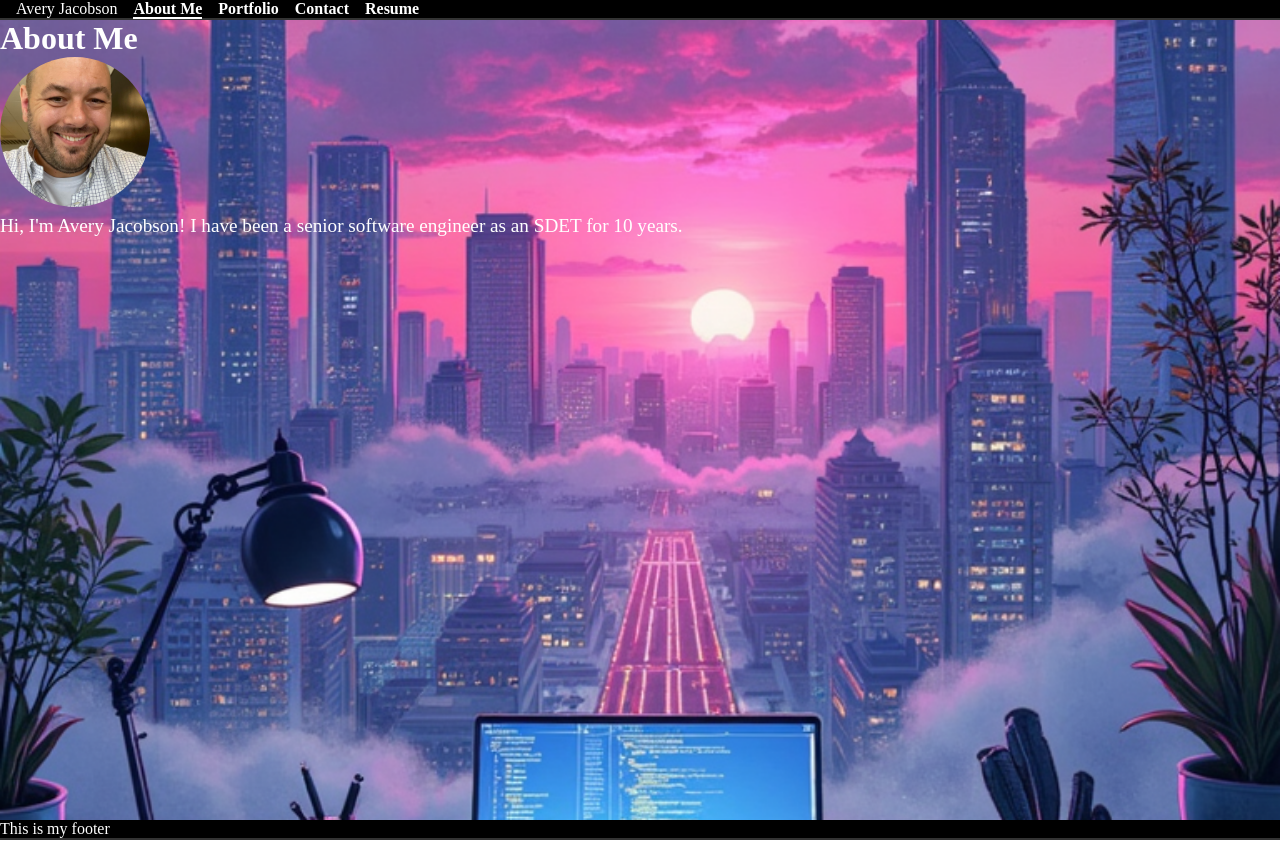
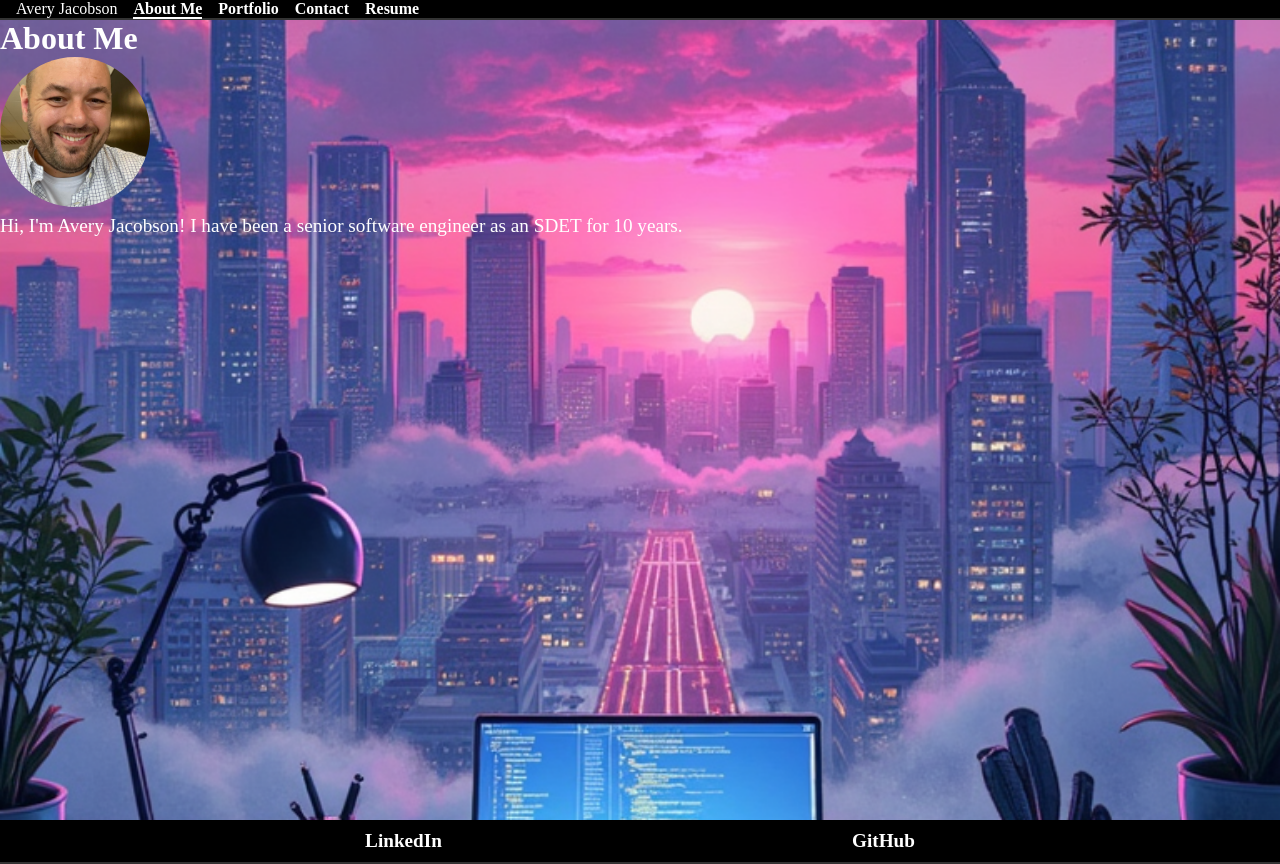
Before and after one commit to TheReal4m4d3u5/reactPortfolio, a React (Vite) app: page / in a window 1280 px wide. Before the commit the page ends 840 px from the top, so only its background shows below. Built offline with nearby package versions, Linux system fonts and the light colour scheme.

Commit message:
added footer and content and made my links pretty

```diff
--- /dev/null
+++ b/footerStyles.css
@@ -0,0 +1,19 @@
+.links {
+    display: flex;
+    justify-content: space-evenly; /* Spaces links evenly across the full width */
+    align-items: center; /* Centers items vertically */
+    width: 100%; /* Ensures the container takes up the full width of the footer */
+    padding: 10px;
+    background-color: #000; /* Background color to match the footer */
+  }
+
+  /* Style each link as a button */
+  .link-button {
+    color: #ffffff;
+    font-size: 1.2rem;
+    font-weight: bold;
+    text-decoration: none;
+    padding: 10px 15px;
+    border-radius: 5px;
+    transition: background-color 0.3s;
+  }
--- a/src/components/Footer.jsx
+++ b/src/components/Footer.jsx
@@ -1,21 +1,23 @@
 import React, { useState } from 'react';
 import { Navbar, Nav, Container } from 'react-bootstrap';
-
+import '../../footerStyles.css';
 
 const Footer = () => {
-
   return (
-    <>
-      <Navbar bg="dark" variant="dark" expand="lg" className="w-100" style={{ width: '100%' }}>
-        <Container fluid className="d-flex justify-content-between align-items-center">
-          {/* Left-aligned brand name */}
-          <Navbar.Brand href="#home" style={{ color: 'white', textDecoration: 'none' }}>
-            This is my footer
-          </Navbar.Brand>
-        </Container>
-      </Navbar>
-
-    </>
+    <Navbar bg="dark" variant="dark" expand="lg" className="w-100" style={{ width: '100%' }}>
+      <section className="links">
+        <div className="linkedin">
+          <a href="https://www.linkedin.com/in/avery-jacobson-aa36225a/" target="_blank" rel="noopener noreferrer" className="link-button">
+            LinkedIn
+          </a>
+        </div>
+        <div className="github">
+          <a href="https://github.com/TheReal4m4d3u5" target="_blank" rel="noopener noreferrer" className="link-button">
+            GitHub
+          </a>
+        </div>
+      </section>
+    </Navbar>
   );
 };
 
```
Also changed, not shown: src/App.jsx (+1 -11 lines).
